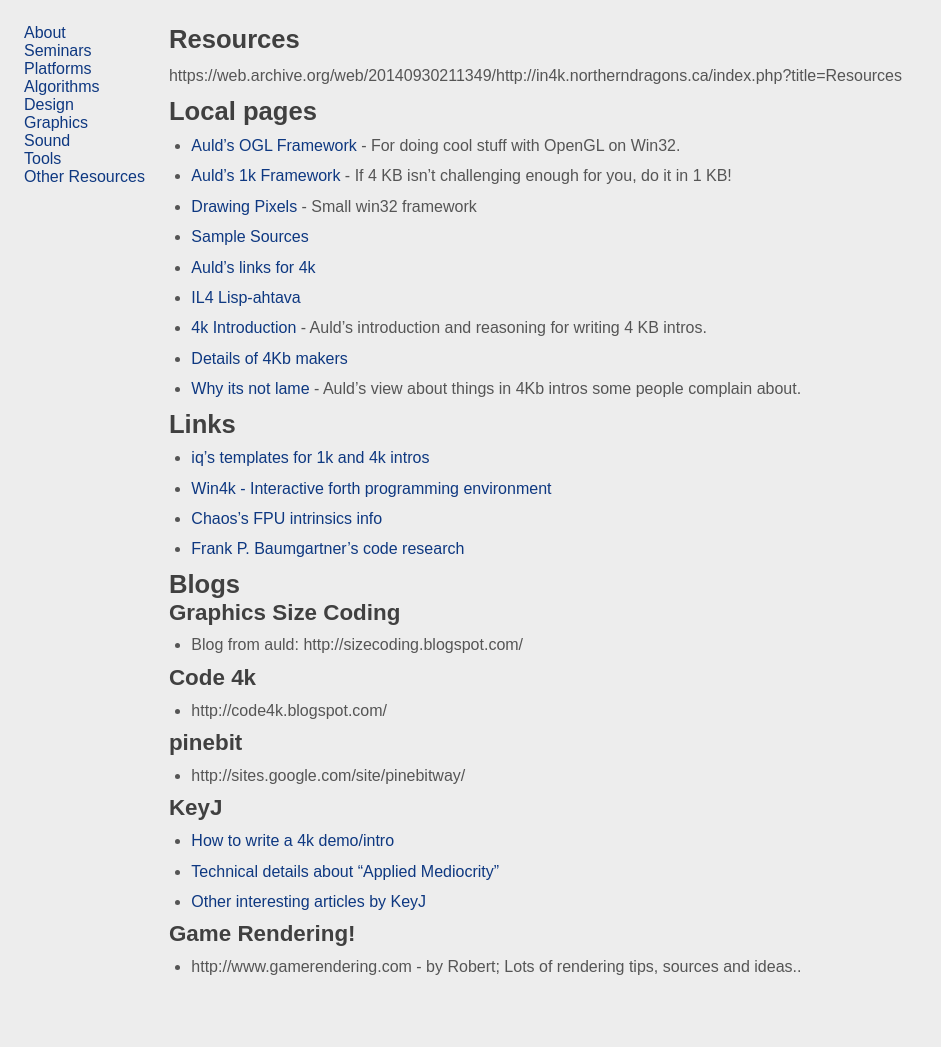
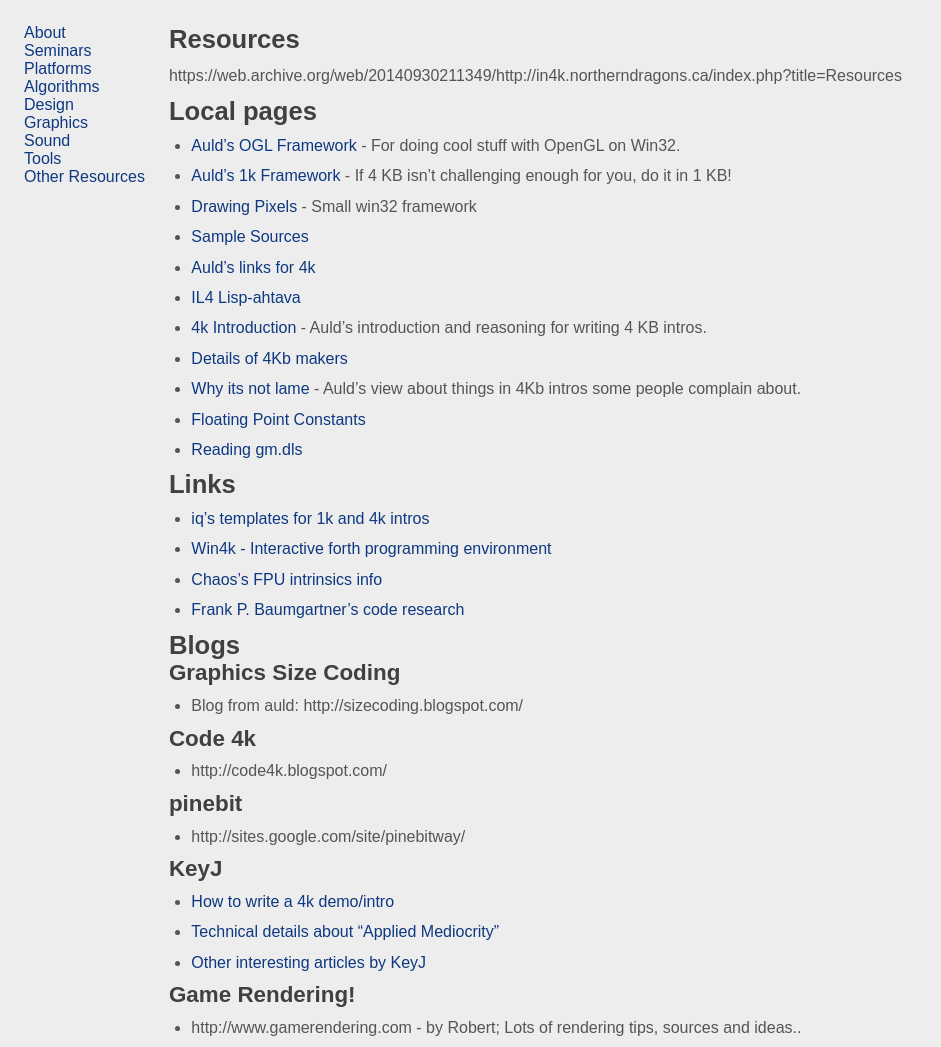
Before and after one commit to in4k/in4k.github.io, a Jekyll site: the page built from wiki/resources.markdown, in a window 1280 px wide. Shown: the whole page, without its empty margins (0-941 px from the left). Built offline with Jekyll 4.4.1, drawn with Linux system fonts in a browser that asks for light colours; some web fonts are replaced; before the commit the page ends 987 px from its top, so only the background shows below that.

Commit message:
Update resources.markdown

```diff
--- a/wiki/resources.markdown
+++ b/wiki/resources.markdown
@@ -16,7 +16,8 @@
 * [4k Introduction](4k-introduction) - Auld's introduction and reasoning for writing 4 KB intros.
 * [Details of 4Kb makers](details-of-4kb-makers)
 * [Why its not lame](why-its-not-lame) - Auld's view about things in 4Kb intros some people complain about.
-
+* [Floating Point Constants](floating-point-constants)
+* [Reading gm.dls](reading-gm.dls)
 
 # Links
 
```
